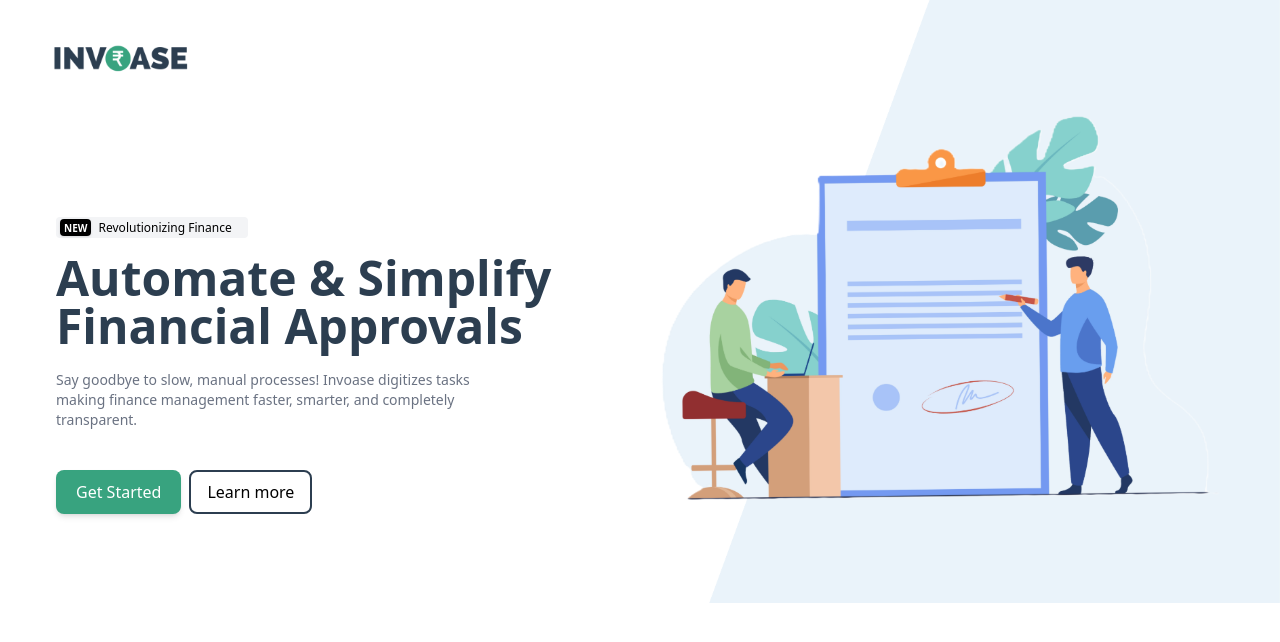
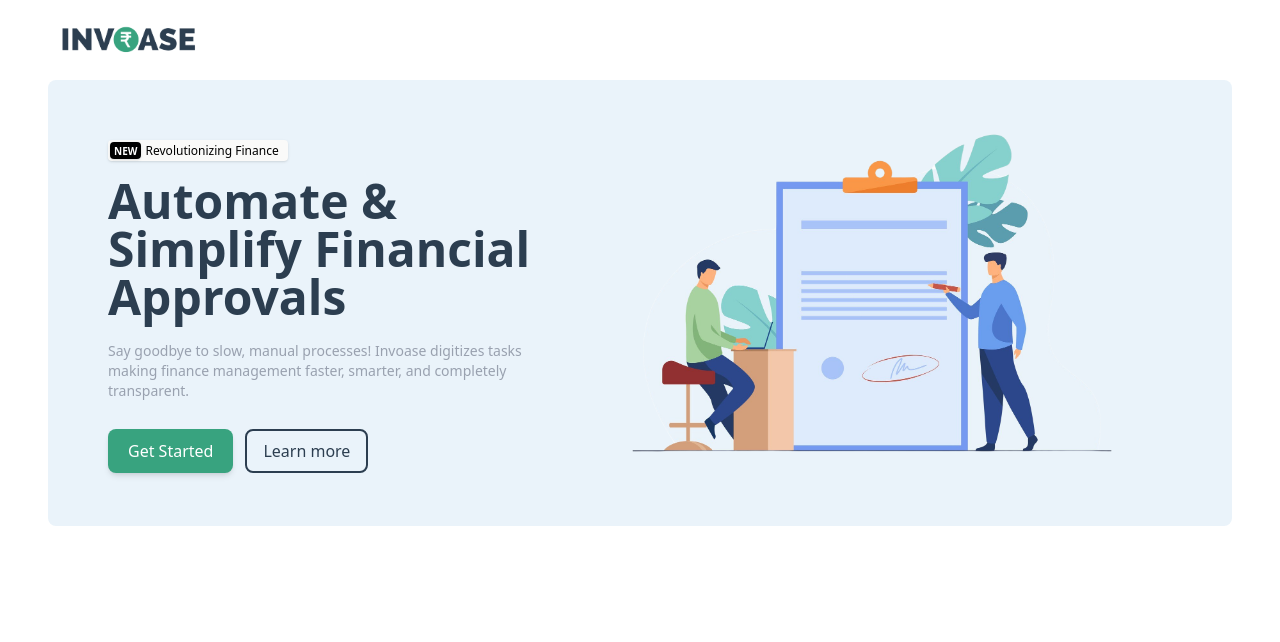
Before and after one commit to harshitaphadtare/Invoase, a React (Vite) app in the folder student/frontend/: page / in a window 1280 px wide. Shown: the top 642 px of the page. Built offline with nearby package versions, Linux system fonts and the light colour scheme.

Commit message:
landing page header completed

```diff
--- a/student/frontend/src/pages/Landing.jsx
+++ b/student/frontend/src/pages/Landing.jsx
@@ -3,30 +3,48 @@
 
 const Landing = () => {
   return (
-    <div className="flex ml-10 ">
+    <div className="mx-5 md:mx-12">
+      <img className="mt-5 w-[120px] md:w-[160px]" src={assets.logo} alt="" />
+
+      <div className="mt-5 flex lg:px-10 rounded-lg pb-5 px-2 bg-[#EAF3FA]">
         {/*left content*/}
         <div className="flex flex-col">
-        <img className="w-[160px]" src={assets.logo} alt="" />
-        <div className="ml-4 mt-25">
-          <div className="bg-gray-100 rounded-sm h-auto w-[15vw] py-[1.5px] text-[12px] px-1">
-            <span className="bg-black font-bold text-white text-[10px] rounded-sm py-[1.5px] px-1 shadow-sm mr-1">
+          <div className="mt-2 lg:mt-15 lg:px-5 text-center md:text-center lg:text-left">
+            {/*badge*/}
+            <div className="flex items-center justify-center lg:justify-start">
+              <div className="bg-stone-50 shadow-sm rounded-sm h-auto w-[180px] py-[1.75px] text-[12px] px-[2px]  ">
+                <span className="bg-black font-bold text-white text-[10px] rounded-sm py-[1.5px] px-1 shadow-sm mr-[1px] ">
                   NEW
                 </span>{" "}
                 Revolutionizing Finance
               </div>
-          <h1 className="mt-4 text-5xl font-semibold text-[#2c3e50]">
+            </div>
+
+            {/*title*/}
+            <h1 className="mt-4 text-4xl lg:text-5xl font-semibold text-[#2c3e50] ">
               Automate & Simplify Financial Approvals
             </h1>
-          <p className="mt-5 text-sm text-gray-500 w-[36vw]">
+
+            {/*description*/}
+            <p className="mt-5 text-xs mx-7 md:mx-40 lg:mx-0 lg:text-sm text-gray-400">
               Say goodbye to slow, manual processes! Invoase digitizes tasks
               making finance management faster, smarter, and completely
               transparent.
             </p>
-          <div className="flex gap-2 mt-10">
-            <button className="font-medium text-md bg-[#38A37F] text-white px-5 py-2 rounded-lg shadow-md">
+
+            {/*buttons*/}
+            <div className="mt-7 flex flex-col md:flex-row md:justify-center lg:justify-start gap-3">
+              <button
+                className="font-medium text-md bg-[#38A37F] text-white px-5 py-2 rounded-lg shadow-md
+                     transition-all duration-300 hover:bg-[#2C8565] hover:scale-105 active:scale-100 cursor-pointer"
+              >
                 Get Started
               </button>
-            <button className="font-medium font-[#2C3E50] text-md px-4 py-2 rounded-lg border-2 border-[#2C3E50] ">
+
+              <button
+                className="text-md cursor-pointer px-4 py-2 rounded-lg border-2 border-[#2C3E50] text-[#2C3E50]
+             font-medium transition-all duration-400 active:bg-[#C5DAEE] "
+              >
                 Learn more
               </button>
             </div>
@@ -36,10 +54,11 @@
         {/*right content*/}
         <div>
           <img
-          className="lg:w-316 "
+            className="hidden lg:block lg:w-350 "
             src={assets.landing_img}
-          alt="landing page image" // change the widht of the image and page is not responsive
+            alt="landing page image"
           />
+        </div>
       </div>
     </div>
   );
```
Also changed, not shown: student/frontend/src/assets/landing_img.png, student/frontend/src/assets/logo.png. Lines whose indentation alone changed are shown as unchanged.
